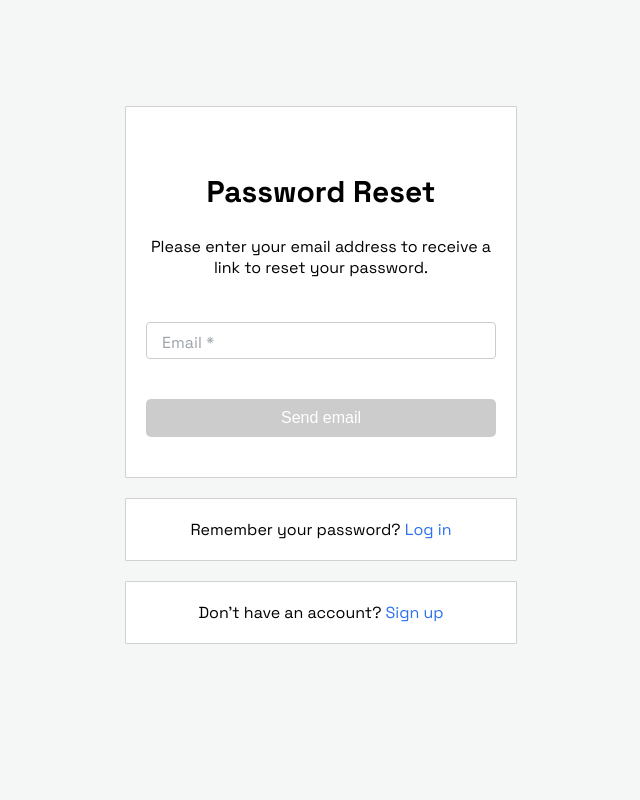
After one commit to Harishcruise/TimeCapsule, a Django app: page /password_reset/ in a window 1280 px wide. The commit adds this page. Shown: the whole page, without its empty margins (319-959 px from the left). Run offline with Django 5.2, Linux system fonts and the light colour scheme.

Commit message:
added password reset form on forgot password page

```diff
--- a/AuthenticationSystem/forms.py
+++ b/AuthenticationSystem/forms.py
@@ -1,7 +1,7 @@
 from django import forms
-from django.contrib.auth.models import User
 from .models import UserProfile
 from django.core.exceptions import ValidationError
+from django.contrib.auth.forms import PasswordResetForm
 
 
 class CustomLoginForm(forms.Form):
@@ -50,3 +50,9 @@ class EditProfileForm(forms.ModelForm):
             'last_name': forms.TextInput(attrs={'class': 'form-input'}),
             'profilepic': forms.FileInput(attrs={'id': 'fileInput', 'style': 'display: none;', 'accept': 'image/png,image/jpg,image/jpeg,image/avif'})
         }
+
+
+class CustomPasswordResetForm(PasswordResetForm):
+    def __init__(self, *args, **kwargs):
+        super().__init__(*args, **kwargs)
+        self.fields['email'].widget.attrs.update({'class': 'form-input'})
--- a/AuthenticationSystem/urls.py
+++ b/AuthenticationSystem/urls.py
@@ -1,5 +1,8 @@
 from django.urls import path
 from . import views
+from .views import (
+    PasswordResetView,
+)
 
 app_name = 'AuthenticationSystem'
 urlpatterns = [
@@ -7,5 +10,6 @@ urlpatterns = [
     path('logout/', views.user_logout, name='user_logout'),
     path('register/', views.user_signup, name='user_signup'),
     path('profile/', views.profile, name='profile'),
-    path('edit_profile/', views.update_profile_picture, name='update_profile_picture')
+    path('edit_profile/', views.update_profile_picture, name='update_profile_picture'),
+    path('password_reset/', PasswordResetView.as_view(), name='password_reset'),
 ]
--- a/AuthenticationSystem/views.py
+++ b/AuthenticationSystem/views.py
@@ -1,16 +1,17 @@
 import os
-from datetime import datetime
+from django.utils import timezone
 from django.shortcuts import render, redirect
 from django.contrib.auth import authenticate, login, logout
 from django.contrib.auth import update_session_auth_hash
 from django.contrib import messages
-from .forms import CustomLoginForm, CustomSignupForm, EditProfileForm
+from .forms import CustomLoginForm, CustomSignupForm, EditProfileForm, CustomPasswordResetForm
 from django.contrib.auth.forms import PasswordChangeForm
 from TimeCapsuleManagement.models import Capsule
 from AuthenticationSystem.models import UserProfile, UserVisit
 from TimeCapsuleManagement.forms import CommentForm
 from AuthenticationSystem.crud_operations.auth_operations import create_user
 from django.contrib.auth.decorators import login_required
+from django.contrib.auth import views as auth_views
 
 
 def user_login(request):
@@ -22,16 +23,17 @@ def user_login(request):
             user = authenticate(request, username=username, password=password)
             if user is not None:
                 login(request, user)
-                # return redirect('TimeCapsuleManagement:home')
                 response = redirect('TimeCapsuleManagement:home')
 
                 # Calculate max_age for the cookie to expire at the end of the day
-                now = datetime.now()
-                end_of_day = datetime(now.year, now.month, now.day, 23, 59, 59)
+                now = timezone.now()
+                end_of_day = timezone.datetime(now.year, now.month, now.day, 23, 59, 59,
+                                               tzinfo=timezone.get_default_timezone())
                 max_age = (end_of_day - now).total_seconds()
 
                 new_visit_cookie_name = f'show_welcome_message_{user.username}'
-                response.set_cookie(new_visit_cookie_name, 'true', max_age=int(max_age))  # Expires at the end of the day
+                response.set_cookie(new_visit_cookie_name, 'true',
+                                    max_age=int(max_age))  # Expires at the end of the day
                 return response
             else:
                 messages.error(request, 'Invalid username or password')
@@ -63,7 +65,6 @@ def user_signup(request):
             for field in form.errors:
                 for error in form.errors[field]:
                     messages.error(request, f"{error}")
-            # return redirect('AuthenticationSystem:user_signup')
     else:
         form = CustomSignupForm()
     return render(request, 'user_signup.html', {'form': form})
@@ -120,7 +121,7 @@ def update_user_history(request):
     if request.user.is_authenticated:
         # Store visit history in the session
         user_history = request.session.get('user_history', [])
-        user_history.append({'page': request.path, 'timestamp': datetime.now().isoformat()})
+        user_history.append({'page': request.path, 'timestamp': timezone.now().isoformat()})
         request.session['user_history'] = user_history
         UserVisit.objects.create(user=request.user, page=request.path)
 
@@ -136,3 +137,11 @@ def update_profile_picture(request):
         if old_profilepic_path and os.path.exists(old_profilepic_path):
             os.remove(old_profilepic_path)
     return render(request, 'profile.html')
+
+
+class PasswordResetView(auth_views.PasswordResetView):
+    template_name = 'registration/password_reset_form.html'
+    email_template_name = 'registration/password_reset_email.html'
+    subject_template_name = 'registration/password_reset_subject.txt'
+    success_url = '/accounts/password_reset/done/'
+    form_class = CustomPasswordResetForm
--- a/TimeCapsule/urls.py
+++ b/TimeCapsule/urls.py
@@ -23,7 +23,8 @@ urlpatterns = [
     path('admin/', admin.site.urls),
     path('', include('AuthenticationSystem.urls')),
     path('', include('TimeCapsuleManagement.urls')),
-    path('', include('SearchCapsule.urls'))
+    path('', include('SearchCapsule.urls')),
+    path('accounts/', include('django.contrib.auth.urls')),
 ]
 
 if settings.DEBUG:
--- a/static/css/authentication.css
+++ b/static/css/authentication.css
@@ -200,3 +200,15 @@ body {
     color: var(--text-red-color); /* Example red color for error text */
     font-size: 0.875rem;
 }
+
+#password_reset_login{
+    margin-bottom: 20px !important;
+}
+
+#send-reset-email-button, #new-password-button{
+    width: 100%;
+}
+
+.reset-done{
+    padding: 50px;
+}
--- /dev/null
+++ b/static/javascript/password_reset.js
@@ -0,0 +1,16 @@
+document.addEventListener("DOMContentLoaded", function() {
+    const sendResetEmailButton = document.getElementById("send-reset-email-button");
+    const emailInput = document.querySelector('.form-input');
+
+    // Function to enable the send email button if the email field is not empty
+    function validateEmailField() {
+        // Trim leading and trailing whitespace and check if it's not empty
+        sendResetEmailButton.disabled = !emailInput.value.trim();
+    }
+
+    // Attach the validateEmailField function as an event listener to the email input for real-time validation
+    emailInput.addEventListener('input', validateEmailField);
+
+    // Initial call to validateEmailField to ensure correct initial state
+    validateEmailField();
+});
--- a/templates/home.html
+++ b/templates/home.html
@@ -11,6 +11,7 @@
     </div>
 
     <!-- Add more content here -->
+    {% if message %}
         <div id="welcomePopup" style="display:none;" class="welcome-popup-modal">
             <div class="welcome-popup-modal-content">
                 <div class="welcome-popup-container">
@@ -21,6 +22,7 @@
                 </div>
             </div>
         </div>
+    {% endif %}
 
 
     <div class="home-container">
--- /dev/null
+++ b/templates/registration/password_reset_form.html
@@ -0,0 +1,44 @@
+<!DOCTYPE html>
+<html lang="en">
+<head>
+    <meta charset="UTF-8">
+    <title>Time Capsule - Password Reset</title>
+    <link rel="stylesheet" href="../../static/css/base.css">
+     <link rel="stylesheet" href="../../static/css/button/button.css">
+    <link rel="stylesheet" href="../../static/css/authentication.css">
+    <script src="../../static/javascript/my_capsules.js"></script>
+    <script src="../../static/javascript/password_reset.js"></script>
+</head>
+<body>
+<div class="modal-form-container">
+        <div class="container">
+             <div class="right-content">
+                <div class="login-form">
+                    <div class="modal-heading">
+                        <h2>Password Reset</h2>
+                        <p>Please enter your email address to receive a link to reset your password.</p>
+                    </div>
+                    <div class="form-style">
+                        <form method="post">
+                            {% csrf_token %}
+                            <div class="form-field-container" id="resetPasswordEmailBlock">
+                                <label for="id_resetPasswordEmail" class="form-label" id="resetPasswordEmailLabel">Email *</label>
+                                {{ form.email }}
+                            </div>
+                             <div class="button-section">
+                                {% include 'components/buttons/button.html' with button_text="Send email" button_type="submit" button_id="send-reset-email-button" button_class="primary-button" button_disabled=True %}
+                            </div>
+                        </form>
+                    </div>
+                </div>
+                <div class="log-in" id="password_reset_login">
+                    <p>Remember your password? <a href="{% url 'AuthenticationSystem:user_login' %}">Log in</a></p>
+                </div>
+                 <div class="sign-up">
+                    <p>Don't have an account? <a href="{% url 'AuthenticationSystem:user_signup' %}">Sign up</a></p>
+                 </div>
+            </div>
+        </div>
+    </div>
+</body>
+</html>
--- a/templates/user_login.html
+++ b/templates/user_login.html
@@ -50,7 +50,7 @@
                     </div>
                     <div class="forgot-password">
                         <p>
-                            <a href="https://localhost:8080/forgot-password"> Forgot password?</a>
+                            <a href="{% url 'AuthenticationSystem:password_reset' %}"> Forgot password?</a>
                         </p>
                     </div>
                 </div>
```
Also changed, not shown: templates/components/carousel/carousel.html (+5 -12 lines). Lines whose indentation alone changed are shown as unchanged.
